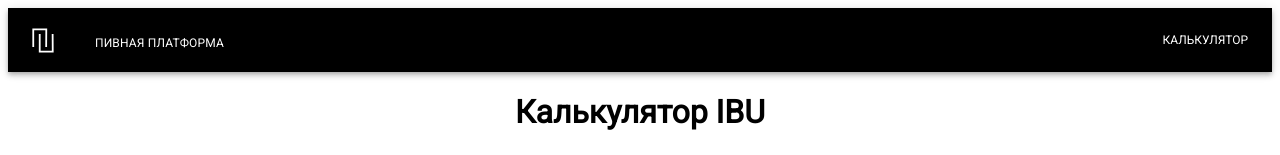
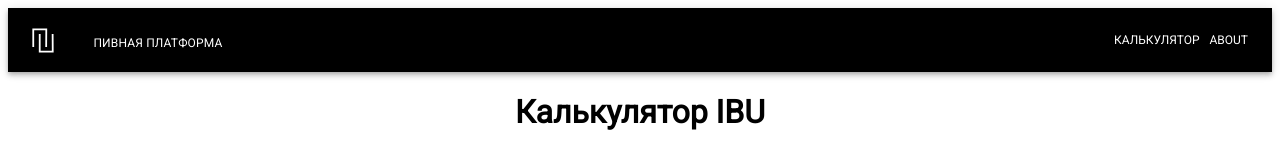
Before and after one commit to DmitriyBrewer/International-Bitterness-Units, a React (Create React App) app: page / in a window 1280 px wide. Shown: the top 155 px of the page. Built offline with nearby package versions, Linux system fonts and the light colour scheme.

Commit message:
LinkAbout

```diff
--- a/src/components/UI/navbar/Navbar.tsx
+++ b/src/components/UI/navbar/Navbar.tsx
@@ -36,6 +36,9 @@ export default function Navbar() {
           <Link to="/calc" className={cl.header_text_content}>
             Калькулятор
           </Link>
+          <Link to="/calc" className={cl.header_text_content}>
+            About
+          </Link>
           {/* {!isAuth &&
           <div>
           <Link to="/signup " className={cl.header_text_content}>
```
